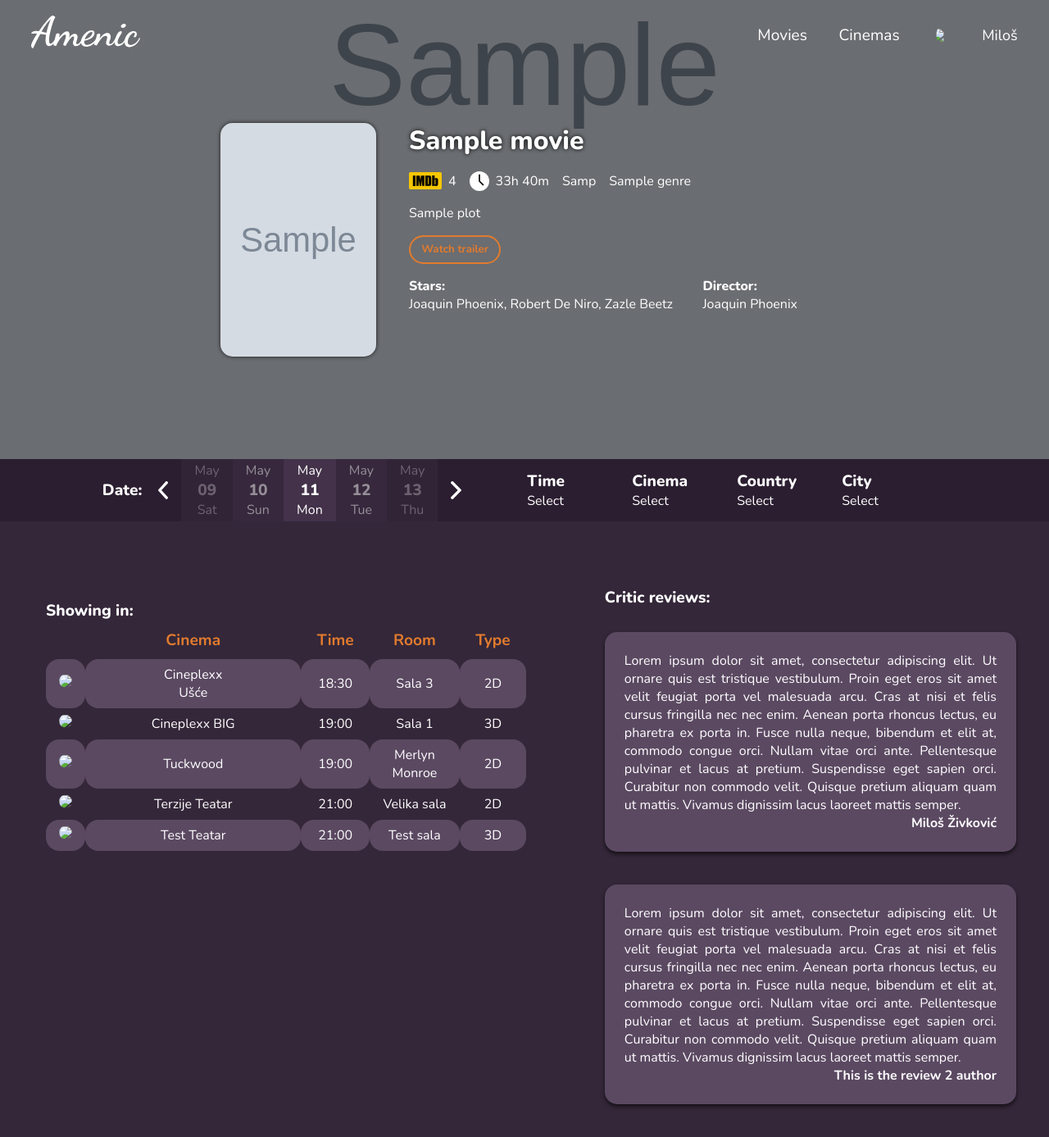
After one commit to k0lic/Amenic, a CodeIgniter 4 app: the page made by Implementation/Amenic/app/Views/Movies/movie.php in a window 1280 px wide. The commit adds this page. Shown: the whole page at 82% size. Run offline with PHP 8.4 and a stand-in for CodeIgniter, Linux system fonts and the light colour scheme; the template is opened without the code that fills it: most values are stand-ins (such as "Sample title", 1, 10 or a date in 2020); grey boxes marked "Sample" are stand-in pictures; some libraries are stand-ins or nearby versions.

Commit message:
Front-end for the movie search page is almost done

```diff
--- /dev/null
+++ b/Implementation/Amenic/app/Views/Movies/movie.php
@@ -0,0 +1,218 @@
+<!--
+    Author: Miloš Živkovic
+    Github: zivkovicmilos
+-->
+<?php
+    $hour = intval($movie->runtime / 60);
+    $minutes = intval($movie->runtime % 60);
+    $year = substr($movie->released, 0, 4);
+?>
+
+<!DOCTYPE html>
+<html lang="en">
+	<head>
+		<meta charset="UTF-8" />
+		<meta name="viewport" content="width=device-width, initial-scale=1.0" />
+		<link rel="stylesheet" type="text/css" href="/css/style.css"/>
+		<title>Amenic - <?php echo $movie->title ?></title>
+	</head>
+	<body>
+		<div class="container column">
+
+        <div class="horizontalNav">
+            <a href="/">
+				<img src="/assets/Common/svg/logo.svg" class="logo" alt="Amenic" />
+			</a>
+
+            <ul>
+                <li>Movies</li>
+                <li>Cinemas</li>
+                <li>
+                    <div class="user">
+                        <img src="https://via.placeholder.com/150" class="userIcon" />
+                        <span class="userName" id="userName">Miloš</span>
+                    </div>
+                </li>
+            </ul>
+		</div>
+
+        <div class="movieBackground centerRow" style="background: linear-gradient(rgba(0, 0, 0, 0.5), rgba(0, 0, 0, 0.5)), url(<?php echo $movie->backgroundImg ?>);
+        background-size: cover;
+	    background-repeat: no-repeat;
+	    background-position: center bottom;">
+            <div class="row w100 centerX mt-3">
+                <img src="<?php echo $movie->poster ?>" class="moviePoster mr-5" />
+                <div class="movieInfoWrapper column w40">
+                    <span class="movieTitle"><?php echo $movie->title ?></span>
+                    <div class="row centerY mt-2">
+                        <img src="/assets/Movie/imdb.svg" class="movieInfoIconImdb mr-1" alt="IMDB" class="movieInfoIcon" />
+                        <span class="movieInfo mr-2"><?php echo $movie->imdbRating?></span>
+                        <img src="/assets/Movie/movieClock.svg" class="movieInfoIconClock mr-1" alt="Runtime" class="movieInfoIcon" />
+                        <span class="movieInfo mr-2"><?php echo $hour."h"." ".$minutes."m" ?></span>
+                        <span class="movieInfo mr-2"><?php echo $year?></span>
+                        <span class="movieInfo"><?php echo $movie->genre ?></span>
+                    </div>
+                    <div class="row mt-2">
+                        <span class="movieDesc w100"><?php echo $movie->plot ?></span>
+                    </div>
+                    <div class="row mt-2">
+                        <a href="<?php echo $movie->trailer ?>" target="_blank">
+                        <button type="button" class="trailerButton">Watch trailer</button></a>
+                    </div>
+
+                    <div class="row mt-2">
+                        <div class="column w70">
+                            <span class="movieInfoCrewTitle">Stars:</span>
+                            <span class="movieInfoCrew">Joaquin Phoenix, Robert De Niro, Zazle Beetz</span>
+                        </div>
+                        <div class="column w30">
+                            <span class="movieInfoCrewTitle">Director:</span>
+                            <span class="movieInfoCrew">Joaquin Phoenix</span>
+                        </div>
+                    </div>
+
+                </div>
+            </div>
+        </div>
+
+        <div class="row movieSelectorRow centerRow">
+            <div class="movieDateSelector centerY">
+                <span class="movieSelectorTitle mr-2">Date:</span>
+                <img src="/assets/Movie/arrowLeft.svg" class="movieArrow" />
+                <div class="column centerRow dateColumn o30 ml-2">
+                    <span class="movieMonth">May</span>
+                    <span class="movieDate">09</span>
+                    <span class="movieDay">Sat</span>
+                </div>
+                <div class="column centerRow dateColumn o50">
+                    <span class="movieMonth">May</span>
+                    <span class="movieDate">10</span>
+                    <span class="movieDay">Sun</span>
+                </div>
+                <div class="column centerRow dateColumn">
+                    <span class="movieMonth">May</span>
+                    <span class="movieDate">11</span>
+                    <span class="movieDay">Mon</span>
+                </div>
+                <div class="column centerRow dateColumn o50">
+                    <span class="movieMonth">May</span>
+                    <span class="movieDate">12</span>
+                    <span class="movieDay">Tue</span>
+                </div>
+                <div class="column centerRow dateColumn o30 mr-2">
+                    <span class="movieMonth">May</span>
+                    <span class="movieDate">13</span>
+                    <span class="movieDay">Thu</span>
+                </div>
+                <img src="/assets/Movie/arrowRight.svg" class="movieArrow mr-5" />
+            </div>
+            <div class="column w10 dropdownColumn ml-5">
+                <span class="dropdownTitle">Time</span>
+                <span class="dropdownSubtitle">Select</span>
+                <div class="dropdownContent">
+                    <a href="#">18:30</a>
+                    <a href="#">19:30</a>
+                    <a href="#">20:00</a>
+                </div>
+            </div>
+            <div class="column w10 dropdownColumn">
+                <span class="dropdownTitle">Cinema</span>
+                <span class="dropdownSubtitle">Select</span>
+                <div class="dropdownContent">
+                    <a href="#">Cineplexx BIG</a>
+                    <a href="#">Cineplexx Ušće</a>
+                    <a href="#">Jagodinski kulturni centar</a>
+                </div>
+            </div>
+            <div class="column w10 dropdownColumn">
+                <span class="dropdownTitle">Country</span>
+                <span class="dropdownSubtitle">Select</span>
+                <div class="dropdownContent">
+                    <a href="#">Serbia</a>
+                </div>
+            </div>
+            <div class="column w10 dropdownColumn">
+                <span class="dropdownTitle">City</span>
+                <span class="dropdownSubtitle">Select</span>
+                <div class="dropdownContent">
+                    <a href="#">Beograd</a>
+                    <a href="#">Novi Sad</a>
+                    <a href="#">Niš</a>
+                    <a href="#">Jagodina</a>
+                </div>
+            </div>
+        </div>
+
+        <div class="row centerX mb-5 movieShowingContent">
+            <div class="column w55 centerY tableCol ml-5">
+                <span class="showingTitle">Showing in:</span>
+                <table class="showingTable">
+                    <thead>
+                        <th></th>
+                        <th class="tableCinemaCol">Cinema</th>
+                        <th class="tableTimeCol">Time</th>
+                        <th class="tableRoomCol">Room</th>
+                        <th class="tableTypeCol">Type</th>
+                    </thead>
+                    <tbody>
+                        <tr>
+                            <td class="tableImg"><img src="https://via.placeholder.com/150" class="userIcon" /></td>
+                            <td class="tableCinemaCol">Cineplexx Ušće</td>
+                            <td class="tableTimeCol">18:30</td>
+                            <td class="tableRoomCol">Sala 3</td>
+                            <td class="tableTypeCol">2D</td>
+                        </tr>
+                        <tr>
+                            <td class="tableImg"><img src="https://via.placeholder.com/150" class="userIcon" /></td>
+                            <td class="tableCinemaCol">Cineplexx BIG</td>
+                            <td class="tableTimeCol">19:00</td>
+                            <td class="tableRoomCol">Sala 1</td>
+                            <td class="tableTypeCol">3D</td>
+                        </tr>
+                        <tr>
+                            <td class="tableImg"><img src="https://via.placeholder.com/150" class="userIcon" /></td>
+                            <td class="tableCinemaCol">Tuckwood</td>
+                            <td class="tableTimeCol">19:00</td>
+                            <td class="tableRoomCol">Merlyn Monroe</td>
+                            <td class="tableTypeCol">2D</td>
+                        </tr>
+                        <tr>
+                            <td class="tableImg"><img src="https://via.placeholder.com/150" class="userIcon" /></td>
+                            <td class="tableCinemaCol">Terzije Teatar</td>
+                            <td class="tableTimeCol">21:00</td>
+                            <td class="tableRoomCol">Velika sala</td>
+                            <td class="tableTypeCol">2D</td>
+                        </tr>
+                        <tr>
+                            <td class="tableImg"><img src="https://via.placeholder.com/150" class="userIcon" /></td>
+                            <td class="tableCinemaCol">Test Teatar</td>
+                            <td class="tableTimeCol">21:00</td>
+                            <td class="tableRoomCol">Test sala</td>
+                            <td class="tableTypeCol">3D</td>
+                        </tr>
+                    </tbody>
+                </table>
+            </div>
+
+            <div class="column w45 criticsPart mr-5">
+                <span class="criticsTitle mb-3">Critic reviews:</span>
+                <div class="column review mb-5">
+                    <span class="reviewBody">
+                    Lorem ipsum dolor sit amet, consectetur adipiscing elit. Ut ornare quis est tristique vestibulum. Proin eget eros sit amet velit feugiat porta vel malesuada arcu. Cras at nisi et felis cursus fringilla nec nec enim. Aenean porta rhoncus lectus, eu pharetra ex porta in. Fusce nulla neque, bibendum et elit at, commodo congue orci. Nullam vitae orci ante. Pellentesque pulvinar et lacus at pretium. Suspendisse eget sapien orci. Curabitur non commodo velit. Quisque pretium aliquam quam ut mattis. Vivamus dignissim lacus laoreet mattis semper.
+                    </span>
+                    <span class="reviewAuthor">
+                        Miloš Živković
+                    </span>
+                </div>
+                <div class="column review">
+                    <span class="reviewBody">
+                    Lorem ipsum dolor sit amet, consectetur adipiscing elit. Ut ornare quis est tristique vestibulum. Proin eget eros sit amet velit feugiat porta vel malesuada arcu. Cras at nisi et felis cursus fringilla nec nec enim. Aenean porta rhoncus lectus, eu pharetra ex porta in. Fusce nulla neque, bibendum et elit at, commodo congue orci. Nullam vitae orci ante. Pellentesque pulvinar et lacus at pretium. Suspendisse eget sapien orci. Curabitur non commodo velit. Quisque pretium aliquam quam ut mattis. Vivamus dignissim lacus laoreet mattis semper.
+                    </span>
+                    <span class="reviewAuthor">
+                        This is the review 2 author
+                    </span>
+                </div>
+            </div>
+        </div>
+	</body>
+</html>
--- a/Implementation/Amenic/app/Views/PasswordReset/passwordReset.php
+++ b/Implementation/Amenic/app/Views/PasswordReset/passwordReset.php
@@ -16,7 +16,7 @@
 			<div class="registerBar">
             <a href="/">
 					<img src="/assets/Common/svg/logo.svg" class="logo" alt="Amenic" />
-				</a>
+			</a>
 				<div class="registerSteps">
                 <div class="registerBarTitle">Oh no!</div>
                 <div class="registerBarSubtitle mt-3">
--- a/Implementation/Amenic/public/css/style.css
+++ b/Implementation/Amenic/public/css/style.css
@@ -11,6 +11,8 @@
 	--lightPurple: #342739;
 	--imgOutline: #2b1e30;
 	--stepCircle: #3d2b44;
+
+	--movieDate: #43324a;
 }
 
 * {
@@ -86,7 +88,6 @@ body {
 
 .logo {
 	height: 40px;
-	margin-top: 20px;
 }
 
 /* ICON CSS */
@@ -96,13 +97,15 @@ body {
 	align-self: center;
 }
 
-.icon svg, .icon img {
+.icon svg,
+.icon img {
 	height: 1em;
 	width: 1em;
 	fill: currentColor;
 }
 
-.icon.baseline svg, .icon img {
+.icon.baseline svg,
+.icon img {
 	top: 0.125em;
 	position: relative;
 }
@@ -162,7 +165,8 @@ body {
 	top: 0;
 	bottom: 0;
 	width: 20px;
-	background: url(../assets/MoviesPage/imgs/search.svg) center / contain no-repeat;
+	background: url(../assets/MoviesPage/imgs/search.svg) center / contain
+		no-repeat;
 }
 
 .search {
@@ -178,7 +182,8 @@ body {
 	transition: border 0.2s ease-in-out;
 }
 
-.search:focus, .search:hover {
+.search:focus,
+.search:hover {
 	border: rgba(255, 255, 255, 0.8) 1px solid;
 	transition: border 0.2s ease-in-out;
 }
@@ -293,15 +298,14 @@ body {
 }
 
 .coolLink {
-	color: white;
-	text-decoration: none;
-	transition: 0.2s box-shadow easy-in-out;
-	box-shadow: none;
+	color: white !important;
+	text-decoration: none !important;
+	transition: 0.2s all easy-in-out;
 }
 
 .coolLink:hover {
-	transition: 0.2s box-shadow easy-in-out;
-	box-shadow: 0px 0px 5px 2px var(--orange);
+	transition: 0.2s all easy-in-out;
+	box-shadow: 0px 0px 10px var(--orange);
 }
 /*
 .movies a {
@@ -590,6 +594,10 @@ body {
 
 .w100 {
 	width: 100% !important;
+}
+
+.wauto {
+	width: auto !important;
 }
 
 .modalHead {
@@ -868,7 +876,8 @@ body {
 	margin-bottom: 0.1em;
 }
 
-.formWrapper input, .formWrapper textarea {
+.formWrapper input,
+.formWrapper textarea {
 	width: 100%;
 	font-family: "Nunito";
 	font-weight: 500;
@@ -963,7 +972,8 @@ body {
 	height: 100%;
 }
 
-.formWrapper input:focus, .formWrapper textarea:focus {
+.formWrapper input:focus,
+.formWrapper textarea:focus {
 	border: 2px solid var(--orange);
 	transition: 0.2s border ease-in-out;
 }
@@ -1102,7 +1112,7 @@ body {
 	color: white;
 }
 
-/* NEW CINEMA PAGE */
+/* NEW CINEMA PAGE - MILOS*/
 
 .horizontalNav {
 	display: flex;
@@ -1227,6 +1237,266 @@ body {
 	justify-content: flex-end;
 }
 
+/* MOVIE SEARCH PAGE */
+
+.movieBackground {
+	height: 70vh;
+	width: 100%;
+	display: flex;
+
+	position: relative;
+
+	background: linear-gradient(rgba(0, 0, 0, 0.5), rgba(0, 0, 0, 0.5)),
+		url(https://s3-us-west-2.amazonaws.com/s.cdpn.io/3/cheese-curds.jpg);
+	background-size: cover;
+	background-repeat: no-repeat;
+	background-position: center bottom;
+	z-index: 10;
+
+	color: white;
+}
+
+.moviePoster {
+	height: 285px;
+	width: 190px;
+	object-fit: cover;
+	border-radius: 15px;
+
+	-webkit-box-shadow: 0px 0px 5px 0px rgba(0, 0, 0, 0.75);
+	-moz-box-shadow: 0px 0px 5px 0px rgba(0, 0, 0, 0.75);
+	box-shadow: 0px 0px 5px 0px rgba(0, 0, 0, 0.75);
+}
+
+.movieTitle {
+	font-weight: 800;
+	font-size: 2em;
+	text-shadow: 0 0 5px black;
+}
+
+.movieInfoIconClock {
+	width: 1.5em;
+}
+
+.movieInfoIconImdb {
+	width: 2.5em;
+}
+
+.movieDesc {
+	text-align: justify;
+}
+
+.trailerButton {
+	padding: 0.5em 1em;
+	border-radius: 20px;
+	border: 2px solid var(--orange);
+	background-color: transparent;
+	color: var(--orange);
+	font-weight: 700;
+	transition: 0.2s all ease-in-out;
+	cursor: pointer;
+}
+
+.trailerButton:hover {
+	transition: 0.2s all ease-in-out;
+	color: white;
+	background-color: var(--orange);
+}
+
+.movieInfoCrewTitle {
+	font-weight: 800;
+}
+
+.movieSelectorRow {
+	display: inline-flex;
+	color: white;
+	background-color: var(--imgOutline);
+}
+
+.movieSelectorTitle {
+	font-weight: 800;
+	font-size: 1.2em;
+}
+
+.movieArrow {
+	width: 0.8em;
+}
+
+.movieDateSelector {
+	display: flex;
+}
+
+.dateColumn {
+	background-color: var(--movieDate);
+	padding: 0.2em 1em;
+}
+
+.movieMonth,
+.movieDay {
+	font-size: 1em;
+	font-weight: 500;
+}
+
+.movieDate {
+	font-weight: 800;
+	font-size: 1.2em;
+}
+
+.movieDay {
+}
+
+.o30 {
+	opacity: 0.3;
+}
+.o40 {
+	opacity: 0.4;
+}
+.o50 {
+	opacity: 0.5;
+}
+.o60 {
+	opacity: 0.6;
+}
+.o70 {
+	opacity: 0.7;
+}
+.o80 {
+	opacity: 0.8;
+}
+.o90 {
+	opacity: 0.9;
+}
+.o100 {
+	opacity: 1;
+}
+
+.dropdownContent {
+	display: none;
+	position: absolute;
+	background-color: var(--deepPurple);
+	border: 1px solid var(--movieDate);
+	border-top: none;
+	border-radius: 0 0 15px 15px;
+	color: white;
+	min-width: 100px;
+	box-shadow: 0px 8px 16px 0px rgba(0, 0, 0, 0.2);
+	z-index: 1;
+	margin-top: 50px;
+}
+
+.dropdownContent a {
+	color: white;
+	padding: 12px 16px;
+	text-decoration: none;
+	display: block;
+	border-radius: 15px;
+}
+
+.dropdownContent a:hover {
+	background-color: var(--orange);
+}
+
+.dropdownColumn:hover .dropdownContent {
+	display: block;
+}
+
+.dropdownTitle {
+	font-weight: 800;
+	font-size: 1.2em;
+}
+
+.dropdownColumn {
+	cursor: pointer;
+}
+
+.criticsPart {
+	color: white;
+	margin-left: 5em;
+}
+
+.criticsTitle {
+	font-weight: 800;
+	font-size: 1.2em;
+}
+
+.review {
+	background-color: var(--formInput);
+	padding: 1.5em;
+	border-radius: 15px;
+
+	-webkit-box-shadow: 0px 3px 5px 0px rgba(0, 0, 0, 0.6);
+	-moz-box-shadow: 0px 3px 5px 0px rgba(0, 0, 0, 0.6);
+	box-shadow: 0px 3px 5px 0px rgba(0, 0, 0, 0.6);
+}
+
+.reviewBody {
+	font-weight: 300;
+	text-align: justify;
+}
+
+.reviewAuthor {
+	font-weight: 700;
+	align-self: flex-end;
+}
+
+.showingTitle {
+	font-weight: 800;
+	font-size: 1.2em;
+	color: white;
+	align-self: flex-start;
+}
+
+.showingTable {
+	border-collapse: collapse;
+	color: white;
+	border-radius: 1em;
+	overflow: hidden;
+
+	float: left;
+	display: table;
+	width: 100%;
+}
+
+.showingTable tbody tr {
+	border-radius: 1em !important;
+}
+
+.showingTable tbody tr:nth-child(odd) {
+	background-color: var(--formInput);
+}
+
+.showingTable thead {
+	background-color: transparent !important;
+	color: var(--orange);
+	font-weight: 800;
+	font-size: 1.2em;
+}
+
+.showingTable td,
+.showingTable th {
+	text-align: center;
+	border-radius: 1em;
+	display: table-cell;
+}
+
+.tableCinemaCol {
+	padding: 0.5em 5em !important;
+}
+
+.tableTimeCol,
+.tableRoomCol,
+.tableTypeCol,
+.tableImg {
+	padding: 0.5em 1em !important;
+}
+
+.tableCol {
+	padding: 1em;
+}
+
+.movieShowingContent {
+	margin-top: 5em;
+}
+
 /* ADMIN CONTROLLER */
 
 .adminWrapper {
@@ -1268,7 +1538,7 @@ body {
 	padding: 0.5em 1em;
 }
 
-.userPicture>img {
+.userPicture > img {
 	width: auto;
 	height: 90% !important;
 	min-height: 120px;
@@ -1287,7 +1557,7 @@ body {
 	background-color: var(--deepPurple);
 }
 
-.editWrapper>button {
+.editWrapper > button {
 	border: 0;
 	max-width: 45px !important;
 	width: 30%;
@@ -1305,7 +1575,7 @@ body {
 	border-radius: 0px 10px 10px 0px !important;
 }
 
-.binWrapper>button {
+.binWrapper > button {
 	border: 0;
 	max-width: 45px !important;
 	width: 30%;
@@ -1348,7 +1618,8 @@ body {
 	align-self: flex-start;
 }
 
-.settingsForm input[type="text"], .settingsForm input[type="password"] {
+.settingsForm input[type="text"],
+.settingsForm input[type="password"] {
 	border-radius: 4px 4px 4px 4px;
 	margin: 2px;
 	padding: 10px;
@@ -1405,7 +1676,7 @@ body {
 	cursor: pointer;
 }
 
-.span2Make2{
+.span2Make2 {
 	grid-column: span 2;
 	display: grid;
 	grid-template-columns: 1fr 1fr;
@@ -1416,7 +1687,8 @@ body {
 	width: 100%;
 }
 
-#passwordNA, #passwordConfirmNA {
+#passwordNA,
+#passwordConfirmNA {
 	background-color: var(--lightPurple) !important;
 }
 
@@ -1427,12 +1699,12 @@ body {
 	min-height: 60px;
 }
 
-.passwordRow>div {
+.passwordRow > div {
 	width: 45%;
 	margin: 0px;
 }
 
-.passwordRow>div input[type="text"] {
+.passwordRow > div input[type="text"] {
 	width: 100%;
 }
 
@@ -1451,7 +1723,7 @@ body {
 	max-width: 250px;
 }
 
-.adminPicture>img {
+.adminPicture > img {
 	border-radius: 50%;
 	width: 50% !important;
 	margin-bottom: 10px;
@@ -1545,7 +1817,7 @@ input[type="file"] {
 	width: 100%;
 }
 
-.confirmModuleButtons>button {
+.confirmModuleButtons > button {
 	width: 30%;
 	margin: 15px;
 	border: 2px solid var(--orange);
@@ -1572,33 +1844,34 @@ input[type="file"] {
 	width: 45%;
 }
 
-#addAdminModal, #loginModal {
+#addAdminModal,
+#loginModal {
 	display: none;
 }
-.breachWrapper{
+.breachWrapper {
 	background-image: url("../assets/Admins/noPass.jpg") !important;
 }
 
-.light{
+.light {
 	background-color: var(--lightPurple) !important;
 }
 
-.span2Make3{
+.span2Make3 {
 	grid-column: span 2;
 	display: grid;
 	grid-template-columns: 1fr 1fr 1fr;
 	grid-gap: 5%;
 }
 
-.span2{
+.span2 {
 	grid-column: span 2;
 }
 
-.whole{
-	width: 100%;
-}
-
-.span3Make4{
+.whole {
+	width: 100%;
+}
+
+.span3Make4 {
 	grid-column: span 3;
 	display: grid;
 	grid-template-columns: 1fr 1fr 1fr 1fr;
@@ -1609,10 +1882,10 @@ input[type="file"] {
 	width: 100%;
 }
 
-.settingsSelect{
-	width: 100%;
-}
-
-.settingsInputText{
-	width: 100%;
-}
+.settingsSelect {
+	width: 100%;
+}
+
+.settingsInputText {
+	width: 100%;
+}
```
Also changed, not shown: Implementation/Amenic/app/Controllers/Movie.php (added, +21 -0 lines), Implementation/Amenic/public/assets/Movie/arrowLeft.svg (added), Implementation/Amenic/public/assets/Movie/arrowRight.svg (added), Implementation/Amenic/public/assets/Movie/imdb.svg (added), Implementation/Amenic/public/assets/Movie/movieClock.svg (added).
